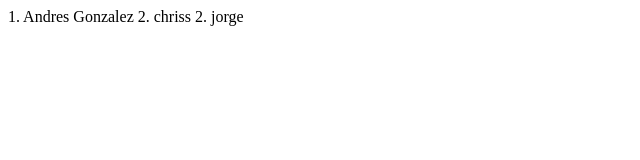
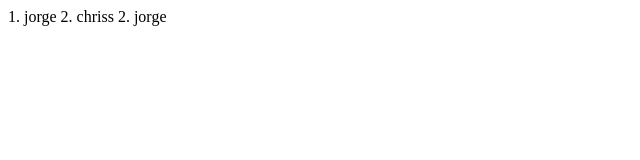
Before and after one commit to andresfegome15/fundamentos, a plain HTML site: page index.html in a window 1280 px wide. Shown: the whole page, without its empty margins (0-640 px from the left). Drawn offline with Linux system fonts and the light colour scheme.

Commit message:
mi cambio

```diff
--- a/index.html
+++ b/index.html
@@ -7,7 +7,7 @@
     <title>Document</title>
 </head>
 <body>
-    1. Andres Gonzalez
+    1. jorge
     2. chriss
     2. jorge
 </body>
```
